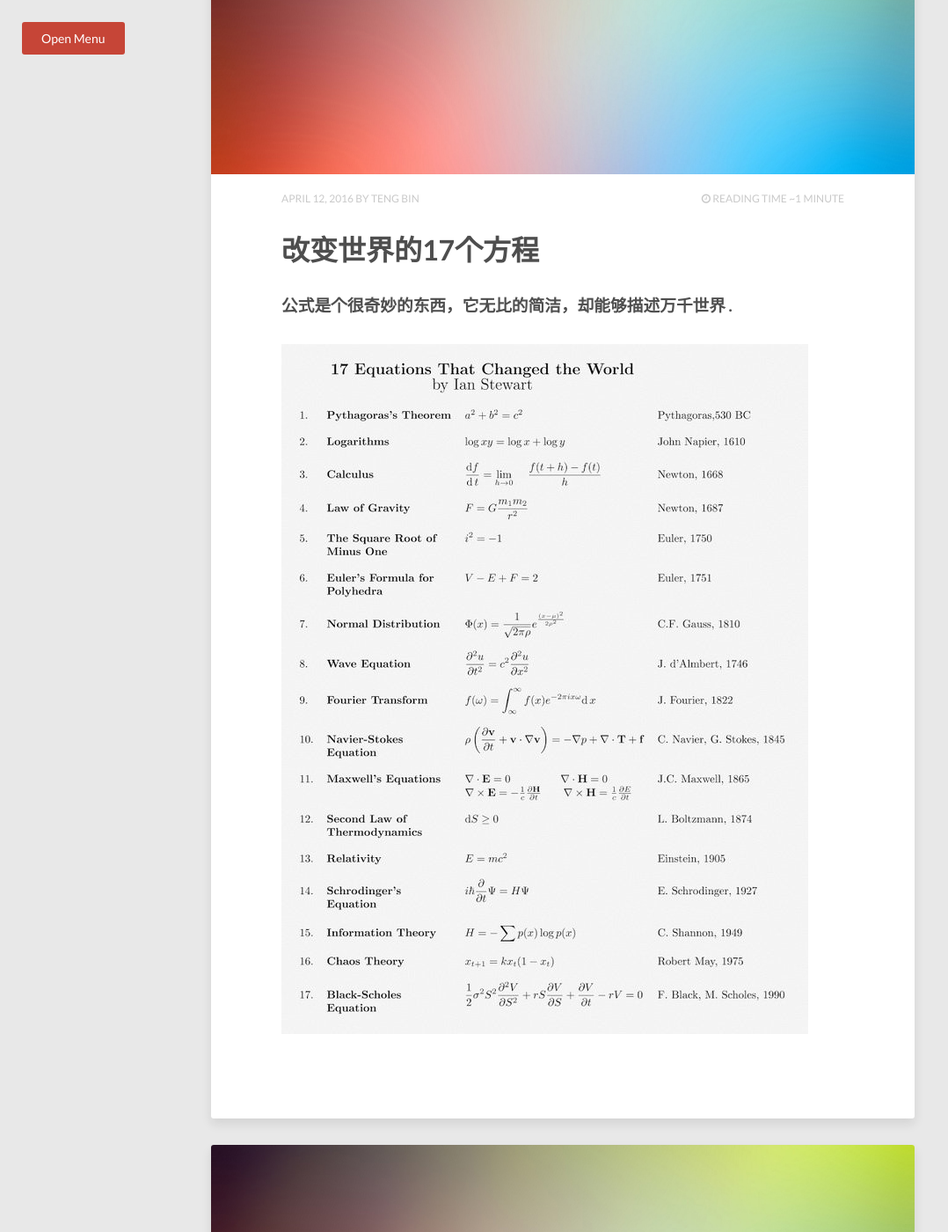
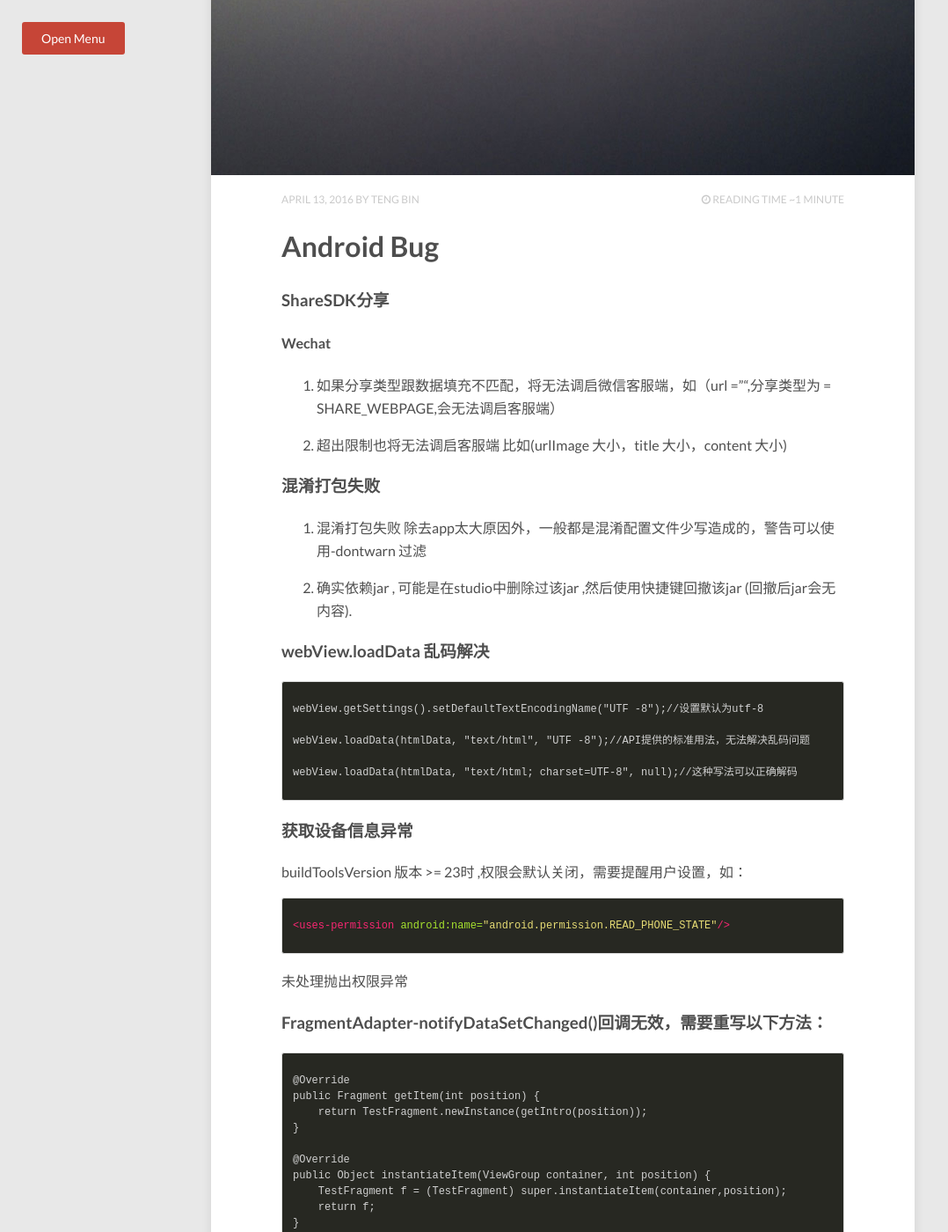
Before and after one commit to tengbinlive/tengbinlive.github.io, a Jekyll site: the page built from index.html, in a window 1280 px wide and 1400 px high, scrolled down 703 px. Shown: the whole window at 88% size, without its empty margins (0-1078 px from the left). Built offline with Jekyll 4.4.1, drawn with Linux system fonts in a browser that asks for light colours; nearby versions of some CDN libraries; the list of posts is cut into pages by our own code; some of the changed text lies outside the part shown.

Commit message:
no message

```diff
--- /dev/null
+++ b/_posts/2016-04-13-code-android-bug-0.md
@@ -0,0 +1,60 @@
+---
+layout: post
+title: Android Bug
+description: "bug 记录."
+modified: 2015-03-28
+tags: [android-bug , post]
+image:
+  feature: abstract-4.jpg
+---
+
+### ShareSDK分享
+
+#### Wechat
+
+1. 如果分享类型跟数据填充不匹配，将无法调启微信客服端，如（url ="",分享类型为 = SHARE_WEBPAGE,会无法调启客服端）
+
+2. 超出限制也将无法调启客服端 比如(urlImage 大小，title 大小，content 大小)
+
+### 混淆打包失败
+
+1. 混淆打包失败 除去app太大原因外，一般都是混淆配置文件少写造成的，警告可以使用-dontwarn 过滤
+
+2. 确实依赖jar , 可能是在studio中删除过该jar ,然后使用快捷键回撤该jar (回撤后jar会无内容).
+
+### webView.loadData 乱码解决
+{% highlight html %}
+webView.getSettings().setDefaultTextEncodingName("UTF -8");//设置默认为utf-8
+
+webView.loadData(htmlData, "text/html", "UTF -8");//API提供的标准用法，无法解决乱码问题
+
+webView.loadData(htmlData, "text/html; charset=UTF-8", null);//这种写法可以正确解码
+{% endhighlight %}
+
+### 获取设备信息异常
+
+buildToolsVersion 版本 >= 23时 ,权限会默认关闭，需要提醒用户设置，如：
+{% highlight html %}
+<uses-permission android:name="android.permission.READ_PHONE_STATE"/>
+{% endhighlight %}
+
+未处理抛出权限异常
+
+### FragmentAdapter-notifyDataSetChanged()回调无效，需要重写以下方法：
+{% highlight html %}
+@Override
+public Fragment getItem(int position) {
+    return TestFragment.newInstance(getIntro(position));
+}
+
+@Override
+public Object instantiateItem(ViewGroup container, int position) {
+    TestFragment f = (TestFragment) super.instantiateItem(container,position);
+    return f;
+}
+
+@Override
+public int getItemPosition(Object object) {
+    return PagerAdapter.POSITION_NONE;
+}
+{% endhighlight %}
```
Also changed, not shown: _posts/2016-03-28-code-android-compatible-samsung.md (+2 -2 lines).
